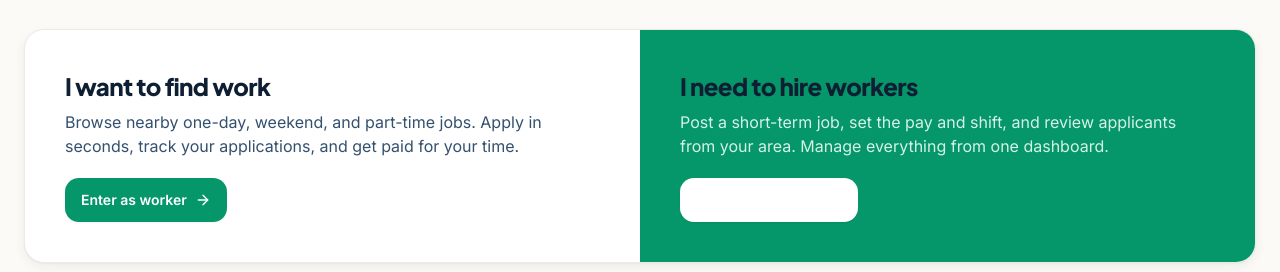
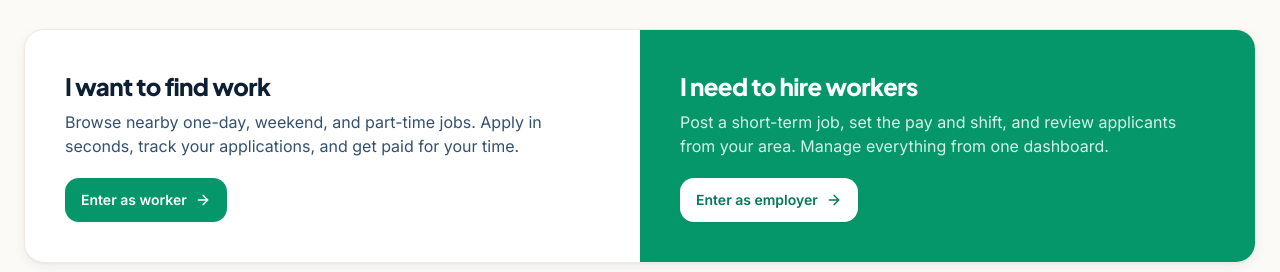
Before and after one commit to shubh-chauhan07/Local-Connect, a React (Vite) app: page / in a window 1280 px wide. Shown: the part 1990-2262 px from the top of the page. Built offline with nearby package versions, Linux system fonts and the light colour scheme; no server answers; the database is empty.

Commit message:
Fix invisible text on white CTA button and heading contrast on landing page

```diff
--- a/src/components/ui/Button.tsx
+++ b/src/components/ui/Button.tsx
@@ -1,7 +1,7 @@
 import { type ButtonHTMLAttributes, type ReactNode } from 'react';
 import { cn } from '@/lib/utils';
 
-type Variant = 'primary' | 'secondary' | 'ghost' | 'outline' | 'danger' | 'subtle';
+type Variant = 'primary' | 'secondary' | 'ghost' | 'outline' | 'danger' | 'subtle' | 'white';
 type Size = 'sm' | 'md' | 'lg' | 'icon';
 
 interface ButtonProps extends ButtonHTMLAttributes<HTMLButtonElement> {
@@ -24,6 +24,8 @@ const variants: Record<Variant, string> = {
   danger:
     'bg-error-500 text-white hover:bg-error-600 active:bg-error-700 shadow-sm disabled:bg-error-300',
   subtle: 'bg-brand-50 text-brand-700 hover:bg-brand-100 disabled:opacity-50',
+  white:
+    'bg-white text-brand-700 hover:bg-brand-50 active:bg-brand-100 shadow-sm font-semibold disabled:bg-white/60 disabled:text-brand-300',
 };
 
 const sizes: Record<Size, string> = {
--- a/src/pages/LandingPage.tsx
+++ b/src/pages/LandingPage.tsx
@@ -328,9 +328,9 @@ export function LandingPage() {
               </Button>
             </div>
             <div className="bg-brand-600 p-8 sm:p-10 text-white">
-              <h3 className="text-2xl font-extrabold font-display">I need to hire workers</h3>
+              <h3 className="text-2xl font-extrabold font-display text-white">I need to hire workers</h3>
               <p className="mt-2 text-brand-50/90">Post a short-term job, set the pay and shift, and review applicants from your area. Manage everything from one dashboard.</p>
-              <Button variant="secondary" className="mt-5 bg-white text-brand-700 hover:bg-brand-50" onClick={enterEmployer} rightIcon={<ArrowRight className="h-4 w-4" />}>
+              <Button variant="white" className="mt-5" onClick={enterEmployer} rightIcon={<ArrowRight className="h-4 w-4 text-brand-700" />}>
                 Enter as employer
               </Button>
             </div>
```
